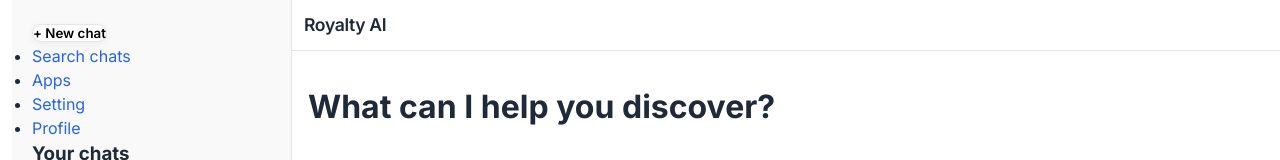
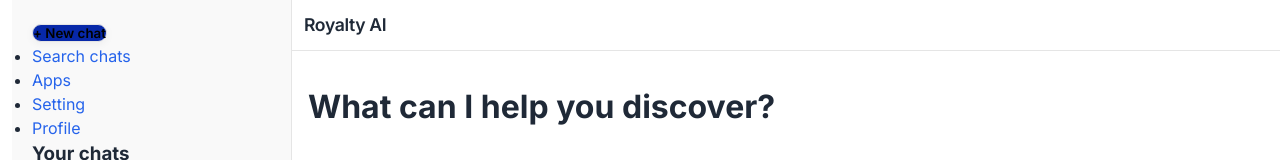
Before and after one commit to juniorSarh/RoyaltyAI, a React (Vite) app in the folder Frontend/: page /home in a window 1280 px wide. Shown: the top 160 px of the page. Built offline with nearby package versions, Linux system fonts and the light colour scheme.

Commit message:
fix: home new chat button color

```diff
--- a/Frontend/src/styles/chat.css
+++ b/Frontend/src/styles/chat.css
@@ -103,7 +103,7 @@
   border: 1px solid #1e293b;
   border-radius: 10px;
   padding: 12px;
-  color: #e5e7eb;
+  color: #040d1f;
   font-size: 14px;
 }
 
--- a/Frontend/src/styles/home.css
+++ b/Frontend/src/styles/home.css
@@ -28,7 +28,7 @@
 }
 
 .new-chat-button {
-  background: #ffffff;
+  background: #0728a8;
   border: 1px solid var(--sidebar-border);
   border-radius: 12px;
   font-weight: 600;
@@ -37,7 +37,7 @@
 }
 
 .new-chat-button:hover {
-  background: #f0f0f0;
+  background: #e5eeee;
   transform: translateY(-1px);
 }
 
@@ -132,6 +132,7 @@
 .chat-input-field {
   font-size: 1rem;
   padding: 0.75rem 0;
+  color: black;
 }
 
 .send-button {
```
Also changed, not shown: 2 other files (tests, documents, lock files or other folders).
